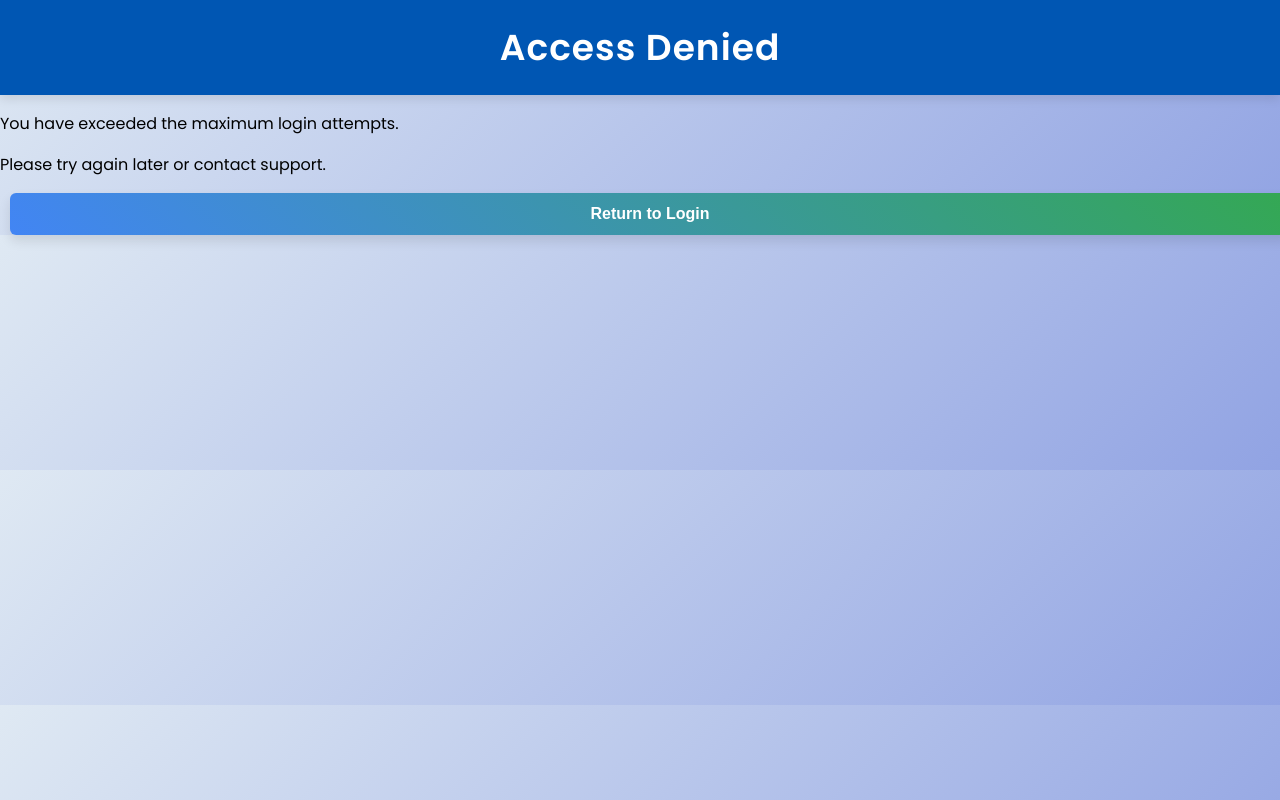
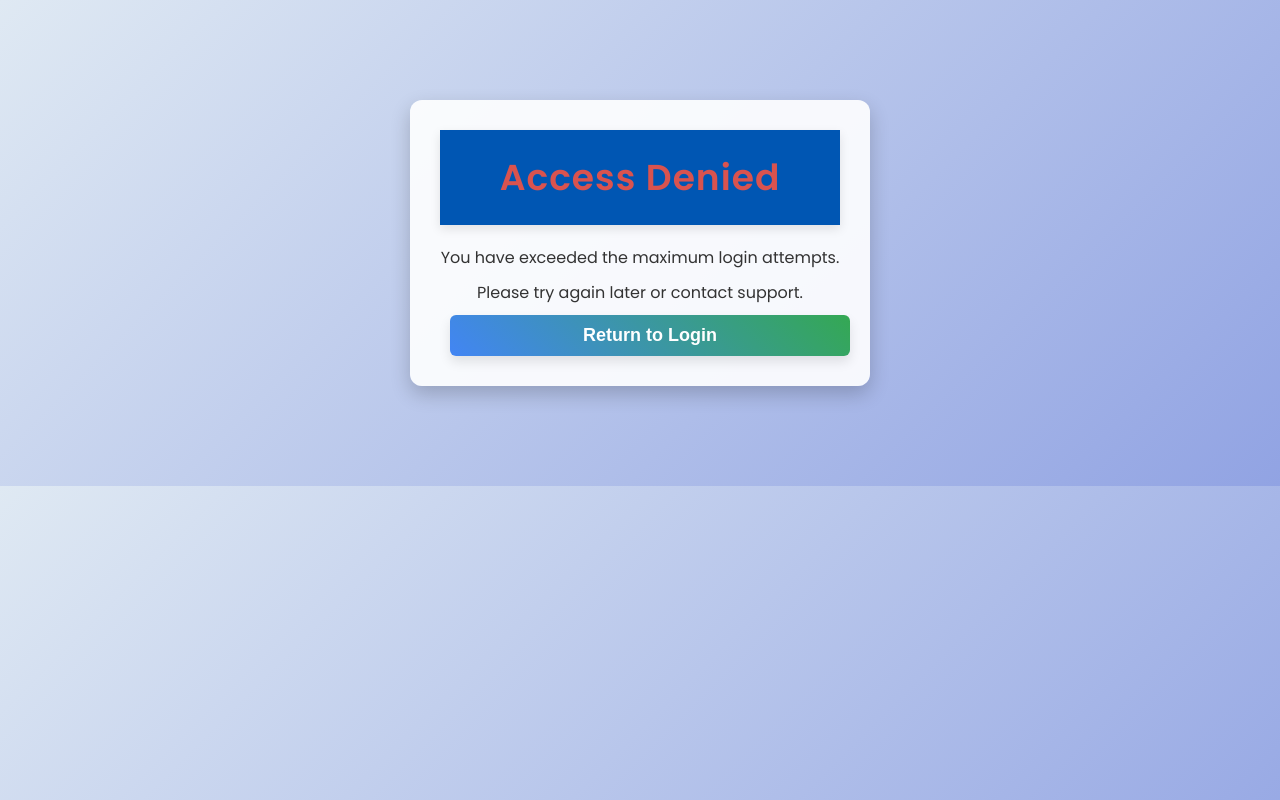
Before and after one commit to swagkxng/Assignment2, a plain HTML site: page error.html in a window 1280 px wide. Drawn offline with Linux system fonts and the light colour scheme.

Commit message:
Update style.css

```diff
--- a/style.css
+++ b/style.css
@@ -183,3 +183,43 @@ h2 {
     color: white;
     text-align: center;
 }
+
+/* Error Page Styles */
+.error-container {
+    width: 400px;
+    margin: 100px auto;
+    padding: 30px;
+    background-color: rgba(255, 255, 255, 0.9);
+    box-shadow: 0px 8px 20px rgba(0, 0, 0, 0.2);
+    border-radius: 12px;
+    text-align: center;
+}
+
+.error-container h2 {
+    color: #d9534f;
+    font-size: 36px;
+    margin-bottom: 20px;
+}
+
+.error-container p {
+    font-size: 16px;
+    color: #333;
+    margin: 10px 0;
+}
+
+.error-container button {
+    width: 100%;
+    padding: 10px;
+    background: linear-gradient(45deg, #4285f4, #34a853);
+    color: white;
+    border: none;
+    border-radius: 6px;
+    cursor: pointer;
+    font-weight: bold;
+    font-size: 18px;
+    transition: background 0.3s ease;
+}
+
+.error-container button:hover {
+    background: linear-gradient(45deg, #34a853, #4285f4);
+}
```
